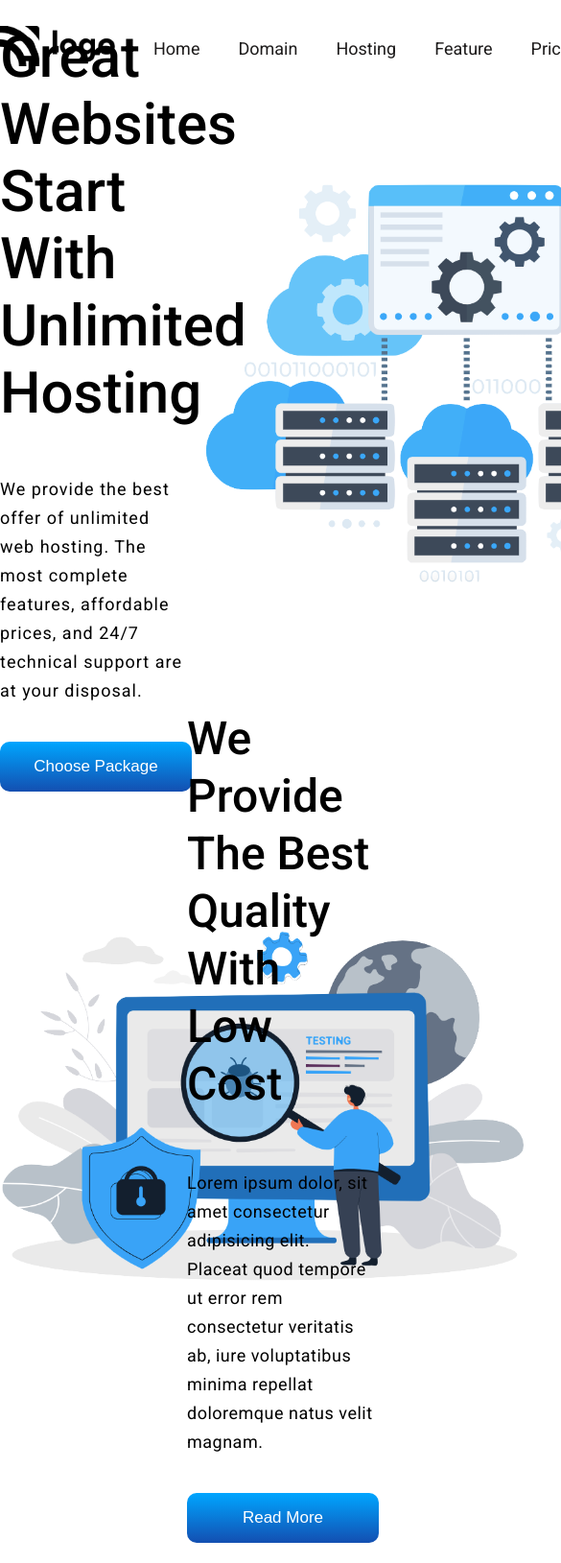
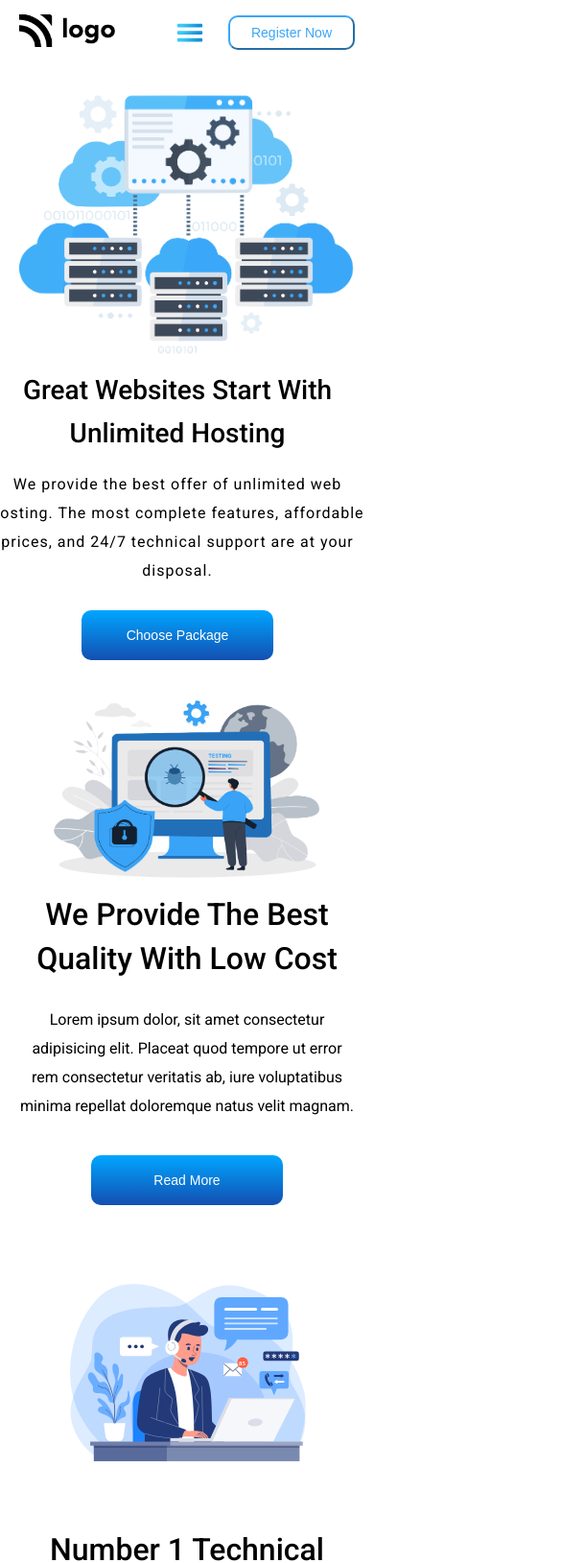
Before and after one commit to Pradeepsingh143/HTML-CSS-project-11, a plain HTML site: page index.html in a window 390 px wide. Shown: the top 1629 px of the page at 96% size, 585 px wide, since content can reach past the window. Drawn offline with Linux system fonts and the light colour scheme.

Commit message:
Make the webasite responsive on mobile devices

```diff
--- a/index.html
+++ b/index.html
@@ -8,11 +8,12 @@
     <link rel="stylesheet" href="style.css" />
     <title>project-11</title>
     <link rel="stylesheet" href="https://cdnjs.cloudflare.com/ajax/libs/font-awesome/4.7.0/css/font-awesome.min.css" />
+    <link rel="stylesheet" href="mobile.css">
 </head>
 
 <body>
     <header class="nav-container">
-        <nav class="flex navbar align-center w-boxed" id="navbar">
+        <nav class="flex navbar align-center w-boxed plr-20" id="navbar">
             <div class="logo grow-1">
                 <img src="img/Logo.png" alt="Logo" id="logo" />
             </div>
@@ -24,13 +25,15 @@
                     <li class="nav-item"><a href="#">Feature</a></li>
                     <li class="nav-item"><a href="#">Pricing</a></li>
                     <li class="nav-item"><a href="#">About Us</a></li>
+                    <img src="img/icons8-menu.svg" alt="menu" class="mobile-menu-icon">
                     <button class="btn nav-btn">Register Now</button>
                 </ul>
             </div>
         </nav>
     </header>
-    <section class="hero-container flex w-boxed align-center">
-        <div class="left-col col-w50 hero-text">
+    <!-- hero-section -->
+    <section class="hero-container plr-20 flex w-boxed align-center">
+        <div class="left-col col-w50 md-col-100 hero-text">
             <h1>Great websites start with unlimited hosting</h1>
             <p>
                 We provide the best offer of unlimited web hosting. The most complete
@@ -39,16 +42,16 @@ disposal.
             </p>
             <button class="btn hero-btn graident-btn">Choose Package</button>
         </div>
-        <div class="right-col col-w50">
+        <div class="right-col col-w50 md-col-100">
             <img src="/img/Screenshot 2022-08-05 at 4.53.24 PM.png" alt="" class="hero-img" />
         </div>
     </section>
     <!-- section-1 -->
-    <section class="section-1 w-boxed flex align-center" id="section-1">
-        <div class="col-w50">
+    <section class="section-1 w-boxed plr-20 flex md-flex-col align-center" id="section-1">
+        <div class="col-w50 md-col-100">
             <img src="/img/Screenshot 2022-08-05 at 4.54.54 PM.png" loading="lazy" alt="" />
         </div>
-        <div class="col-w50 flex-col">
+        <div class="col-w50 md-col-100 flex-col">
             <h1 class="text-capitalize">
                 We provide the best quality with low cost
             </h1>
@@ -63,8 +66,8 @@ disposal.
         </div>
     </section>
     <!-- section-2 -->
-    <section class="section-2 w-boxed flex align-center" id="section-2">
-        <div class="col-w50 flex-col">
+    <section class="section-2 plr-20 w-boxed flex md-flex-col-reverse align-center" id="section-2">
+        <div class="col-w50 md-col-100 flex-col">
             <h1 class="text-capitalize">Number 1 technical support in indonesia</h1>
             <p>
                 Lorem ipsum dolor, sit amet consectetur adipisicing elit. Placeat quod
@@ -75,17 +78,17 @@ disposal.
                 Read more
             </button>
         </div>
-        <div class="col-w50">
+        <div class="col-w50 md-col-100">
             <img src="/img/technical support illustration-01.svg" loading="lazy" alt="" />
         </div>
     </section>
     <!-- section-3 -->
     <section class="section-3 w-boxed" id="section-3">
-        <div class="heading flex align-center">
-            <div class="col-w50">
+        <div class="heading flex md-flex-col md-text-center plr-20 align-center">
+            <div class="col-w50 md-col-100">
                 <h1 class="text-capitalize">services we provide at thor hosting</h1>
             </div>
-            <div class="col-w50">
+            <div class="col-w50 md-col-100">
                 <p>
                     Lorem ipsum dolor sit amet consectetur, adipisicing elit. Quidem
                     esse veniam hic accusamus quod ab, quas porro quisquam rem beatae
@@ -93,7 +96,7 @@ disposal.
                 </p>
             </div>
         </div>
-        <div class="services flex flex-wrap">
+        <div class="services flex plr-20 flex-wrap">
             <div class="card">
                 <img src="/img/cloud-hosting.svg" loading="lazy" alt="unlimited hosting" />
                 <h2 class="text-capitalize">unlimited hosting</h2>
@@ -151,7 +154,7 @@ disposal.
                 flexible & transparent pricing
             </h1>
         </div>
-        <div class="table-container justify-center w-boxed flex">
+        <div class="table-container plr-20 justify-center w-boxed flex">
             <div class="table">
                 <div class="table-heading">
                     <h2 class=" text-capitalize">starter pack</h2>
@@ -245,7 +248,7 @@ disposal.
             <h1 class="text-capitalize">Our customer love us</h1>
             <p>Lorem ipsum dolor sit amet consectetur adipisicing elit. Magni totam doloremque <br> amet maiores aut accusantium veniam temporibus sed omnis non.</p>
         </div>
-        <div class="testimonial-container flex justify-center flex-wrap">
+        <div class="testimonial-container plr-20 flex justify-center flex-wrap">
             <div class="testimonial-card">
                 <p>Lorem ipsum, dolor sit amet consectetur adipisicing elit. Facere tempore, doloribus pariatur tenetur fugiat ex nulla non dolores, dolore accusantium voluptas optio quidem, libero a blanditiis. Doloribus quod excepturi optio.</p>
                 <div class="testimonial-info flex align-center">
@@ -291,25 +294,25 @@ disposal.
 
     <!-- section-6 -->
     <section class="section-6">
-        <div class="register-container flex align-center w-boxed">
-            <div class="col-w50 heading-column">
+        <div class="register-container plr-20 flex md-flex-col align-center w-boxed">
+            <div class="col-w50 md-col-100 md-text-center heading-column">
                 <h1>Quit Worrying about <br> Oce-Hosting services </h1>
                 <p>Lorem ipsum dolor sit amet consectetur adipisicing elit. Culpa, consequatur pariatur! Delectus eaque deserunt dolorem, corrupti repellendus sit iure!</p>
             </div>
-            <div class="col-w50 btn-column">
+            <div class="col-w50 md-col-100 md-text-center btn-column">
                <button class="text-capitalize btn">register now</button>
             </div>
         </div>
     </section>
 
     <!-- footer -->
-    <footer class="footer" id="footer">
-        <div class="footer-container w-boxed flex">
-            <div class="footer-logo ">
+    <footer class="footer  plr-20" id="footer">
+        <div class="footer-container flex-wrap w-boxed flex">
+            <div class="footer-logo md-col-100 ">
                 <img src="/img/Logo.png" alt="footer logo">
                 <p>Lorem ipsum dolor sit amet consectetur adipisicing elit. Quia assumenda placeat maxime!</p>
             </div>
-            <div class="footer-menu">
+            <div class="footer-menu md-col-50">
                 <h2>Menu</h2>
             <ul class="footer-menu-items">
                 <li class="footer-menu-item">Home</li>
@@ -318,7 +321,7 @@ disposal.
                 <li class="footer-menu-item">Contact Us</li>
             </ul>
             </div>
-            <div class="footer-links">
+            <div class="footer-links  md-col-50">
                 <h2>Links</h2>
                 <ul class="footer-links-items">
                     <li class="footer-link">Partner</li>
@@ -327,7 +330,7 @@ disposal.
                     <li class="footer-link">Community</li>
                 </ul>
             </div>
-            <div class="footer-overview">
+            <div class="footer-overview  md-col-100">
                 <h2>Overview</h2>
                 <ul class="overview-items">
                     <li class="overview-link">Terms & Conditions</li>
@@ -335,7 +338,7 @@ disposal.
                     <li class="overview-link">FAQ</li>
                 </ul>
             </div>
-            <div class="social-links">
+            <div class="social-links  md-col-100">
                 <h2>Social Media</h2>
                 <ul class="social-icons flex">
                     <li class="social-icon">Fb</li>
--- /dev/null
+++ b/mobile.css
@@ -0,0 +1,282 @@
+@media only screen and (max-width: 1180px) {
+  h1 {
+    font-size: 42px;
+    line-height: 55px;
+  }
+  p {
+    font-size: 18px;
+    line-height: 30px;
+    letter-spacing: 0px;
+  }
+
+  /* hero-container */
+  .hero-text > h1 {
+    font-size: 52px;
+    line-height: 60px;
+  }
+  .hero-text > p {
+    font-size: 18px;
+    line-height: 30px;
+    letter-spacing: 1px;
+  }
+  .hero-img {
+    width: 500px;
+  }
+
+  /* section-1 */
+  .section-1 img {
+    width: 500px;
+  }
+
+   /* section-2 */
+   .section-2 img {
+    width: 500px;
+  }
+
+}
+
+@media only screen and (max-width: 1024px) {
+  h1 {
+    font-size: 38px;
+    line-height: 52px;
+  }
+  p {
+    font-size: 17px;
+  }
+
+  /* navbar */
+  #logo {
+    width: 110px;
+  }
+  .nav-item {
+    margin-right: 30px;
+  }
+  .nav-item > a {
+    font-size: 16px;
+  }
+  .nav-btn {
+    font-size: 14px;
+  }
+
+  /* hero-container */
+  .hero-text > h1 {
+    font-size: 42px;
+    line-height: 55px;
+  }
+  .hero-text > p {
+    font-size: 17px;
+  }
+  .hero-img {
+    width: 400px;
+  }
+
+  /* section-1 */
+  .section-1 img {
+    width: 400px;
+  }
+
+     /* section-2 */
+     .section-2 img {
+        width: 400px;
+      }
+}
+
+@media only screen and (max-width: 900px) {
+  h1 {
+    font-size: 36px;
+    line-height: 48px;
+    margin: 10px 0;
+  }
+  p {
+    font-size: 17px;
+  }
+
+  .md-col-100 {
+    width: 100%;
+  }
+  .md-col-50 {
+    width: 50%;
+  }
+  .md-flex-col {
+    flex-direction: column;
+  }
+  .md-flex-col-reverse{
+    flex-direction: column-reverse;
+  }
+  .md-text-center{
+    text-align: center;
+}
+  /* btn */
+  .btn {
+    font-size: 14px;
+    padding: 10px 24px;
+    border-radius: 10px;
+  }
+
+  /* nav-menu */
+  .nav-items {
+    gap: 25px;
+  }
+  .nav-item {
+    display: none;
+  }
+
+  /* mobile-menu */
+  .mobile-menu-icon {
+    display: flex;
+    width: 35px;
+  }
+
+  /* hero-container */
+  .hero-container {
+    flex-direction: column-reverse;
+    padding: 30px 20px;
+  }
+
+  .hero-text > h1 {
+    font-size: 36px;
+    line-height: 50px;
+  }
+  .hero-text > p {
+    font-size: 17px;
+  }
+  .hero-btn {
+    margin-top: 10px;
+  }
+  .left-col {
+    text-align: center;
+  }
+  .right-col {
+    text-align: center;
+  }
+  .hero-img {
+    width: 400px;
+  }
+
+  /* section-1 */
+  .section-1 {
+    margin-top: 20px;
+  }
+  .section-1 > div:nth-child(1) {
+    text-align: center;
+  }
+  .section-1 > div:nth-child(2) {
+    text-align: center;
+  }
+  .section-1 .btn {
+    align-self: center;
+  }
+  .section-1 img {
+    width: 400px;
+  }
+
+    /* section-2 */
+  .section-2 img {
+    width: 400px;
+    }
+
+    .section-2 {
+        margin-top: 20px;
+      }
+      .section-2 > div:nth-child(1) {
+        text-align: center;
+      }
+      .section-2 > div:nth-child(2) {
+        text-align: center;
+      }
+      .section-2 .btn {
+        align-self: center;
+      }
+
+/* section-3 */
+.section-3 > .heading{
+    margin-top: 50px;
+}
+
+}
+
+@media only screen and (max-width: 768px) {
+  /* section-1 */
+  .section-1 img {
+    width: 80%;
+  }
+
+     /* section-2 */
+     .section-2 img {
+        width: 80%;
+      }
+
+
+/* section-5 testimonial */
+.testimonial-card {
+    border: 1px solid rgba(0, 0, 0, 0.177);
+    border-radius: 5px;
+    font-size: 17px;
+    width: 100%;
+    padding: 30px;
+  }
+
+/* section-6 */
+.register-container > .heading-column h1 {
+    font-size: 36px;
+    line-height: 50px;
+  }
+
+  .register-container > .heading-column p {
+    font-size: 16px;
+    line-height: 30px;
+    opacity: 0.8;
+  }
+}
+
+/* footer */
+.footer-menu {
+    margin-left: 0px;
+  }
+
+@media only screen and (max-width: 480px) {
+  h1 {
+    font-size: 32px;
+    line-height: 46px;
+  }
+  p {
+    font-size: 16px;
+  }
+
+  /* btn */
+  .btn {
+    font-size: 14px;
+    padding: 8px 22px;
+    border-radius: 10px;
+  }
+
+  /* navbar */
+  #logo {
+    width: 100px;
+  }
+
+  /* mobile-menu */
+  .mobile-menu-icon {
+    width: 30px;
+  }
+
+  /* hero-container */
+  .hero-container {
+    padding: 20px 0;
+  }
+  .hero-text > h1 {
+    font-size: 28px;
+    line-height: 45px;
+  }
+  .hero-text > p {
+    font-size: 16px;
+  }
+  .hero-img {
+    width: 90%;
+  }
+
+   /* section-2 */
+}
+
+@media only screen and (max-width: 320px) {
+}
--- a/style.css
+++ b/style.css
@@ -1,5 +1,4 @@
-@import url('https://fonts.googleapis.com/css2?family=Roboto:wght@300;400;500&display=swap');
-
+@import url("https://fonts.googleapis.com/css2?family=Roboto:wght@300;400;500&display=swap");
 
 :root {
   --primaryColor: #3ba6f7;
@@ -13,8 +12,12 @@
 body {
   padding: 0;
   margin: 0;
-    font-family: 'Roboto', sans-serif;
+  font-family: "Roboto", sans-serif;
   font-weight: 400;
+}
+
+.plr-20 {
+  padding: 0 20px;
 }
 
 .flex {
@@ -72,9 +75,11 @@ body {
 }
 
 .graident-btn {
-    background: linear-gradient(0deg,
+  background: linear-gradient(
+    0deg,
     rgba(19, 79, 177, 1) 0%,
-            rgba(0, 166, 255, 1) 100%);
+    rgba(0, 166, 255, 1) 100%
+  );
   border: none;
   color: var(--buttonColor);
   width: 200px;
@@ -128,7 +133,7 @@ p {
   margin-right: 40px;
 }
 
-.nav-item>a {
+.nav-item > a {
   text-decoration: none;
   font-size: 18px;
   color: var(--textColor);
@@ -140,46 +145,44 @@ p {
   background-color: var(--buttonColor);
 }
 
-.hero-container {
-    height: 600px;
+/* mobile-menu */
+.mobile-menu-icon {
+  display: none;
 }
 
+/* hero-container */
+.hero-container {
+  min-height: 600px;
+}
 .left-col {
   padding-right: 20px;
 }
-
-.hero-text>h1 {
+.hero-text > h1 {
   font-size: 60px;
   font-weight: 500;
   line-height: 70px;
   text-transform: capitalize;
 }
-
-.hero-text>p {
+.hero-text > p {
   font-size: 18px;
   line-height: 30px;
   letter-spacing: 1px;
 }
-
 .hero-btn {
   margin-top: 20px;
 }
-
 .right-col {
   text-align: end;
 }
-
 .hero-img {
-    align-items: flex-end;
   width: 540px;
 }
 
 /* section 1 */
 
 .section-1 {
-    min-height: 650px;
+  min-height: 550px;
 }
-
 .section-1 img {
   width: 550px;
 }
@@ -187,7 +190,7 @@ p {
 /* .section-2 */
 
 .section-2 {
-    min-height: 650px;
+  min-height: 550px;
 }
 
 .section-2 img {
@@ -209,25 +212,27 @@ p {
   max-width: 360px;
 }
 
-.card > img{
+.card > img {
   width: 45px;
 }
 
-.card > h2{
+.card > h2 {
   font-weight: 500;
   margin-top: 20px;
 }
 /* section-4 */
 .section-4 {
-    background: linear-gradient(0deg,
+  background: linear-gradient(
+    0deg,
     rgba(19, 79, 177, 1) 0%,
-            rgba(0, 166, 255, 1) 100%);
+    rgba(0, 166, 255, 1) 100%
+  );
   padding: 50px 0 80px 0;
 }
 
-.price-table-heading>h1 {
+.price-table-heading > h1 {
   font-size: 42px;
-    color: var(--textSecondryColor)
+  color: var(--textSecondryColor);
 }
 
 .table-container {
@@ -245,8 +250,8 @@ p {
   z-index: 0;
 }
 
-.table-active::before{
-    content: '';
+.table-active::before {
+  content: "";
   z-index: -1;
   position: absolute;
   background-color: #000000;
@@ -257,16 +262,16 @@ p {
   border-radius: 10px;
 }
 
-.table-active{
+.table-active {
   color: #fff;
 }
 
-.table-heading > h2{
+.table-heading > h2 {
   font-size: 32px;
   line-height: 20px;
 }
 
-.table-heading > p{
+.table-heading > p {
   font-size: 17px;
   line-height: 10px;
 }
@@ -284,13 +289,13 @@ p {
   font-weight: 400;
 }
 
-.table-content>li>i {
+.table-content > li > i {
   margin-right: 12px;
   font-size: 22px;
-    color: #50DBB4;
+  color: #50dbb4;
 }
 
-.table-price{
+.table-price {
   margin-top: 100px;
   text-align: center;
 }
@@ -300,7 +305,7 @@ p {
   line-height: 20px;
 }
 
-.table-price  span {
+.table-price span {
   opacity: 0.5;
 }
 
@@ -313,52 +318,54 @@ p {
   margin-top: 20px;
   font-size: 18px;
   width: 190px;
-    border-color: #12B0E8;
-    color: #12B0E8;
+  border-color: #12b0e8;
+  color: #12b0e8;
   background-color: transparent;
 }
 
 .table-price > .btn-active {
-    background: linear-gradient(0deg,
+  background: linear-gradient(
+    0deg,
     rgba(19, 79, 177, 1) 0%,
-            rgba(0, 166, 255, 1) 100%);
+    rgba(0, 166, 255, 1) 100%
+  );
   border: none;
   color: var(--buttonColor);
 }
 
 /* section-5 testimonial section*/
-.section-5{
+.section-5 {
   padding: 90px 0;
 }
-.testimonial-heading > h1{
+.testimonial-heading > h1 {
   font-size: 42px;
 }
 
-.testimonial-heading > p{
+.testimonial-heading > p {
   font-size: 17px;
 }
 
-.testimonial-container{
+.testimonial-container {
   margin-top: 50px;
   gap: 30px;
 }
 
-.testimonial-card{
+.testimonial-card {
   border: 1px solid rgba(0, 0, 0, 0.177);
   border-radius: 5px;
   font-size: 17px;
-    width: 500px;
+  width: 480px;
   padding: 30px;
 }
 
-.testimonial-card:hover{
+.testimonial-card:hover {
   border: none;
-    box-shadow: 21px 16px 35px 0px rgba(0,0,0,0.15);
-    -webkit-box-shadow: 21px 16px 35px 0px rgba(0,0,0,0.15);
-    -moz-box-shadow: 21px 16px 35px 0px rgba(0,0,0,0.15);
+  box-shadow: 21px 16px 35px 0px rgba(0, 0, 0, 0.15);
+  -webkit-box-shadow: 21px 16px 35px 0px rgba(0, 0, 0, 0.15);
+  -moz-box-shadow: 21px 16px 35px 0px rgba(0, 0, 0, 0.15);
 }
 
-.testimonial-info  > img{
+.testimonial-info > img {
   height: 50px;
   border-radius: 50%;
   padding: 20px;
@@ -374,49 +381,50 @@ p {
   font-size: 20px;
 }
 
-.user-info > p{
+.user-info > p {
   font-size: 17px;
   line-height: 10px;
 }
 
-
 /* section-6 */
 
- .section-6{
-    background: linear-gradient(0deg,
+.section-6 {
+  background: linear-gradient(
+    0deg,
     rgba(19, 79, 177, 1) 0%,
-            rgba(0, 166, 255, 1) 100%);
+    rgba(0, 166, 255, 1) 100%
+  );
   padding: 60px 0;
 }
 
- .register-container{
+.register-container {
   color: var(--textSecondryColor);
 }
 
- .register-container > .heading-column h1{
+.register-container > .heading-column h1 {
   font-size: 48px;
   line-height: 60px;
 }
 
- .register-container > .heading-column p{
+.register-container > .heading-column p {
   font-size: 17px;
   line-height: 35px;
   opacity: 0.8;
 }
 
- .register-container button{
+.register-container button {
   color: var(--textSecondryColor);
   border-color: var(--buttonColor);
   background-color: transparent;
   border: 2px solid var(--buttonColor);
 }
 
- .btn-column{
+.btn-column {
   text-align: end;
 }
 
 /* footer */
-.footer-container{
+.footer-container {
   padding: 40px 0;
 }
 
@@ -424,65 +432,66 @@ p {
   font-size: 22px;
   font-weight: 500;
 }
- .footer-logo{
-    width:25%;
+.footer-logo {
+  width: 25%;
   margin-top: 18px;
 }
 
- .footer-logo > img{
+.footer-logo > img {
   width: 120px;
 }
 
- .footer-menu{
+.footer-menu {
   margin-left: 30px;
   width: 18%;
 }
 
- .footer-menu-items{
+.footer-menu-items {
   list-style: none;
   padding: 0;
   line-height: 40px;
 }
 
- .footer-links{
+.footer-links {
   width: 18%;
 }
 
- .footer-links-items{
+.footer-links-items {
   list-style: none;
   padding: 0;
   line-height: 40px;
 }
 
-
-.footer-overview{
+.footer-overview {
   width: 19%;
 }
 
-.overview-items{
+.overview-items {
   list-style: none;
   padding: 0;
   line-height: 40px;
 }
 
-.social-links{
+.social-links {
   width: 20%;
 }
 
-.social-icons{
+.social-icons {
   list-style: none;
   padding: 0;
   line-height: 40px;
 }
 
-.social-icon{
-    text-transform:uppercase;
+.social-icon {
+  text-transform: uppercase;
   margin-right: 15px;
   text-align: center;
   font-size: 13px;
-    background: linear-gradient(0deg,
+  background: linear-gradient(
+    0deg,
     rgba(19, 79, 177, 1) 0%,
-    rgba(0, 166, 255, 1) 100%);
+    rgba(0, 166, 255, 1) 100%
+  );
   width: 40px;
   color: var(--buttonColor);
   border-radius: 50%;
```
Also changed, not shown: img/icons8-menu.svg (added), img/project-11.png (added), 1 other file. Lines whose indentation alone changed are shown as unchanged.
